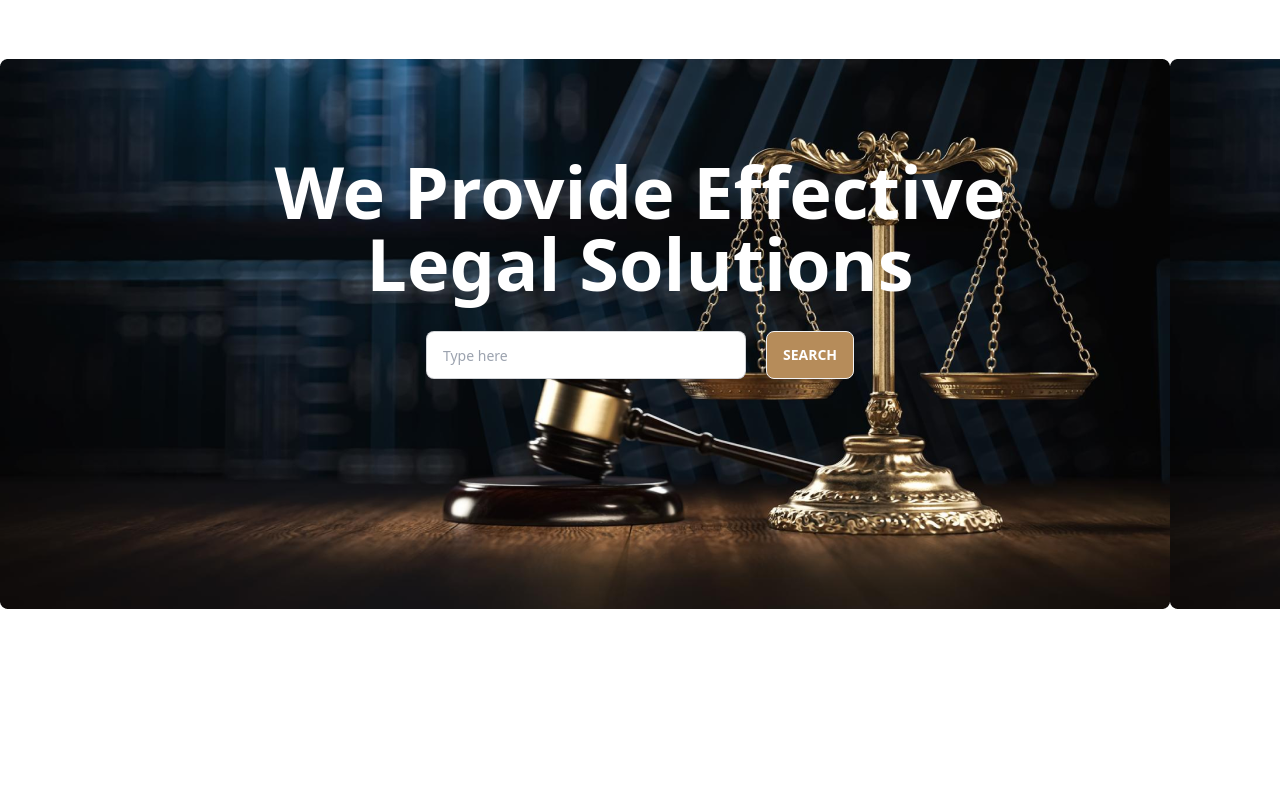
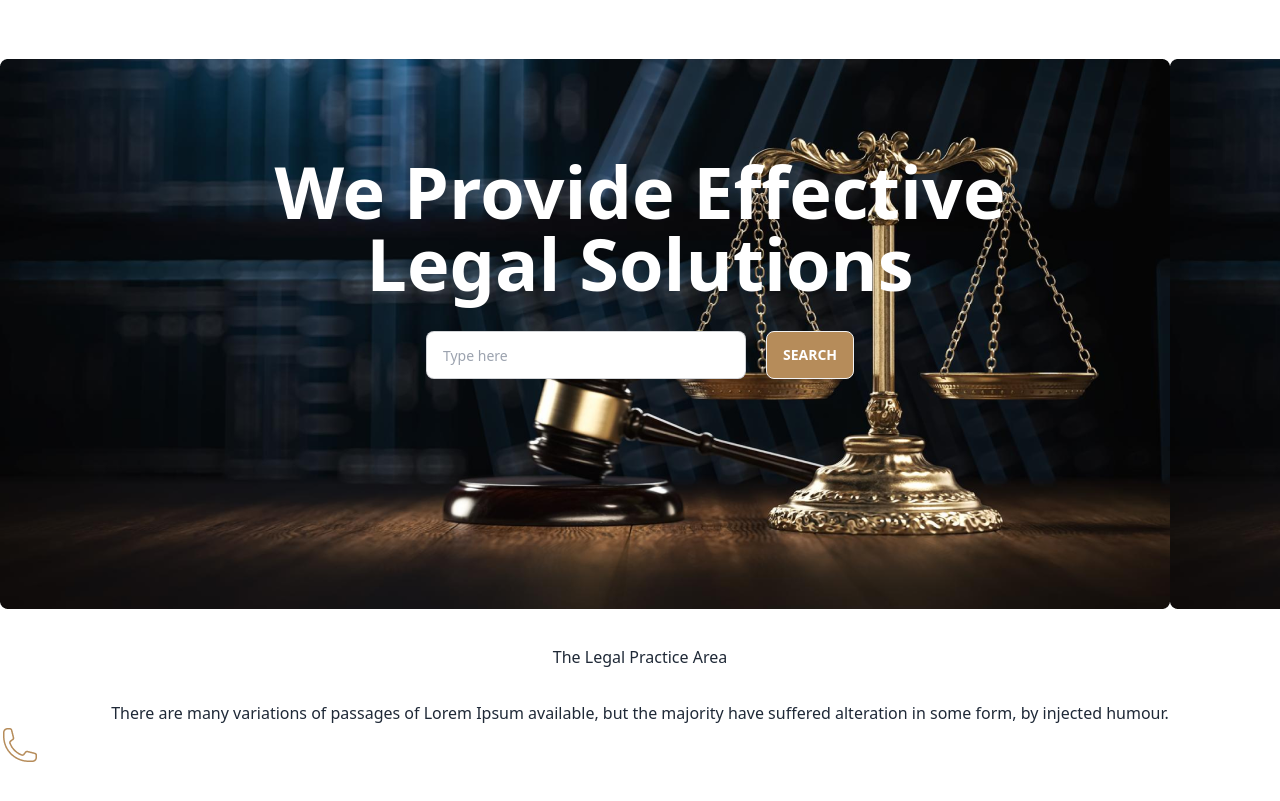
Before and after one commit to AbuHasnth/legal-solution, a plain HTML site: page index.html in a window 1280 px wide. Shown: the part 149-950 px from the top of the page. Before the commit the page ends 800 px from the top, so only its background shows below. Drawn offline with nearby package versions, Linux system fonts and the light colour scheme.

Commit message:
working on practise section

```diff
--- a/index.html
+++ b/index.html
@@ -84,6 +84,16 @@
 
     </header>
     <main>
+      <!-- legal practise area -->
+     <section class="my-9">
+      <div class="text-center space-y-8">
+        <h2>The Legal Practice Area</h2>
+        <p>There are many variations of passages of Lorem Ipsum available, but the majority have suffered alteration in some form, by injected humour.</p>
+      </div>
+      <div>
+        <img src="/legal-solution-resources-main/images/call.png" alt="">
+      </div>
+     </section>
 
     </main>
     <footer></footer>
```
